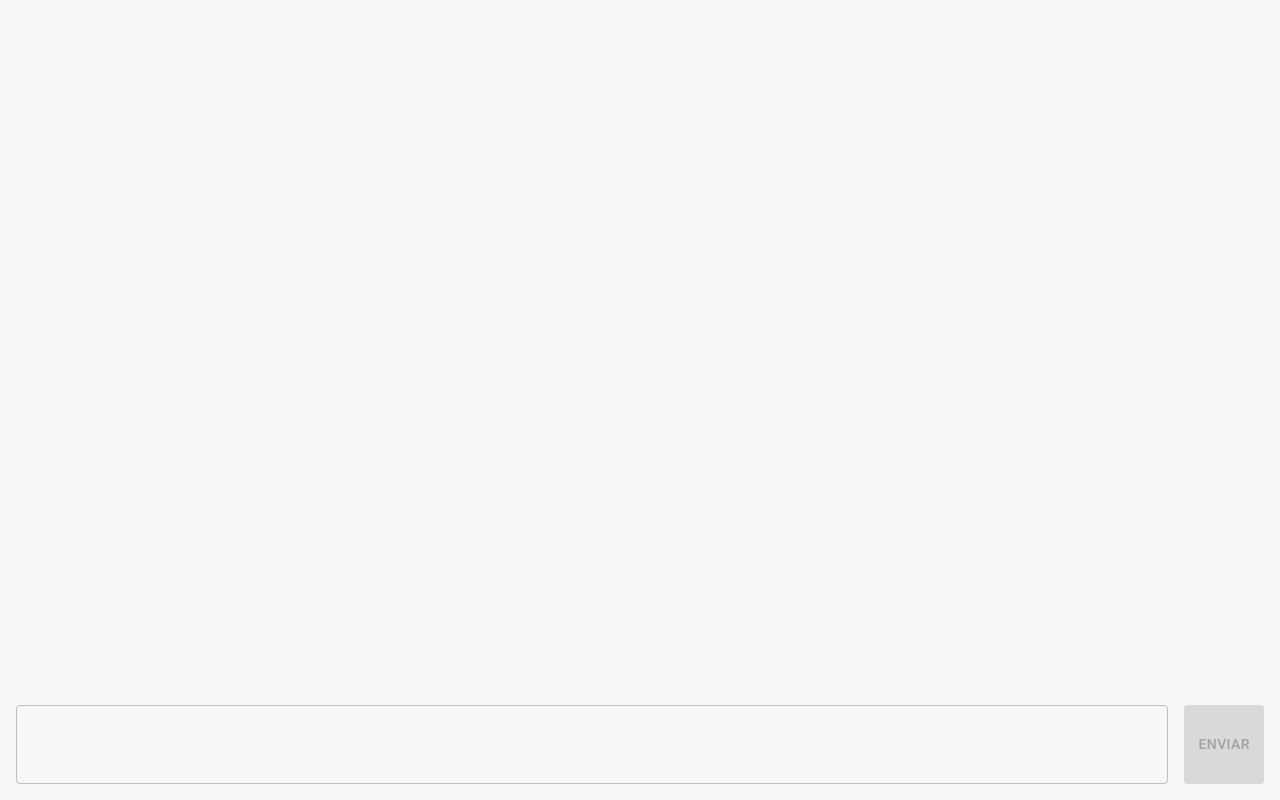
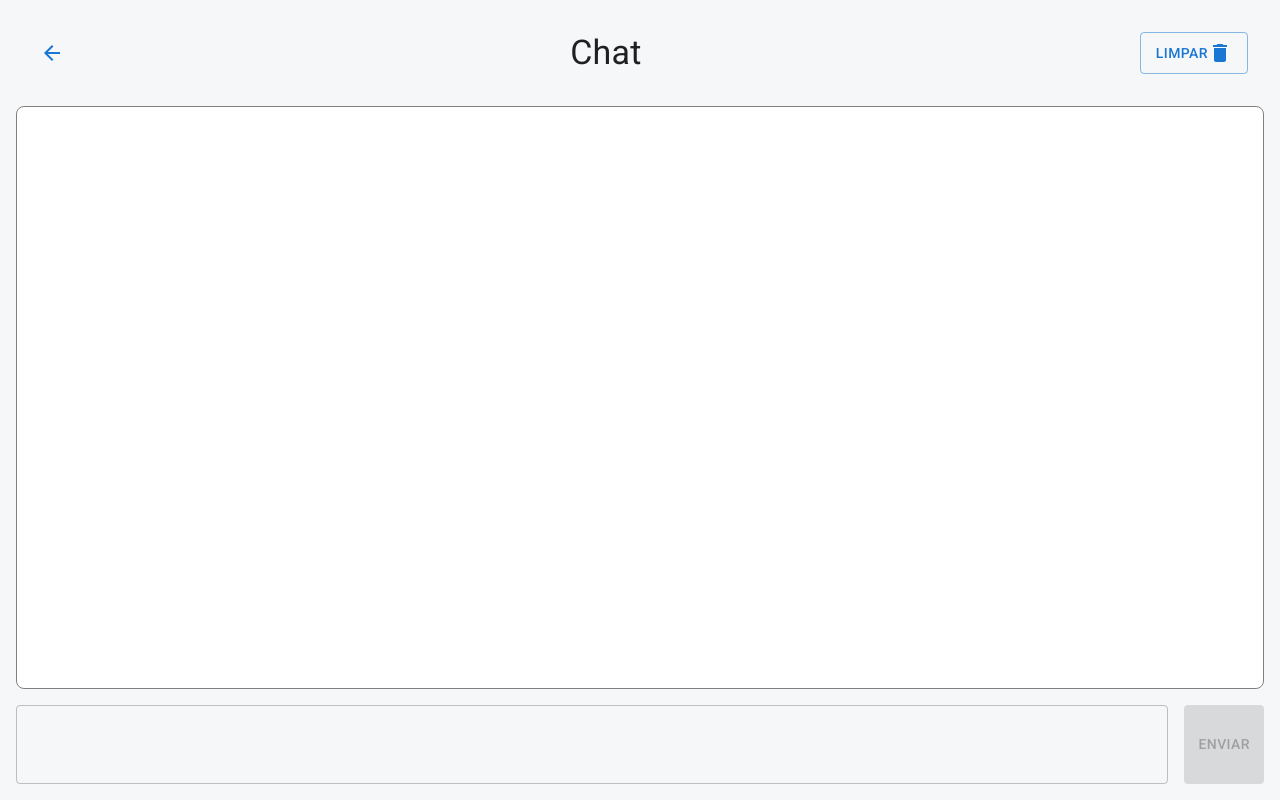
Before and after one commit to hgalvao98/chat, a React (Create React App) app: page /chat/1 in a window 1280 px wide. Built offline with nearby package versions, Linux system fonts and the light colour scheme.

Commit message:
added icons

```diff
--- a/package.json
+++ b/package.json
@@ -5,6 +5,7 @@
   "dependencies": {
     "@emotion/react": "^11.11.1",
     "@emotion/styled": "^11.11.0",
+    "@mui/icons-material": "^5.15.1",
     "@mui/material": "^5.15.1",
     "@tanstack/react-query": "^5.14.2",
     "@testing-library/jest-dom": "^5.17.0",
--- a/src/pages/ChatApp/index.tsx
+++ b/src/pages/ChatApp/index.tsx
@@ -1,11 +1,13 @@
 import { FormEvent, KeyboardEvent, useEffect, useRef, useState } from "react";
-import { useParams } from "react-router-dom";
+import { useNavigate, useParams } from "react-router-dom";
 import { v4 as uuidv4 } from "uuid";
 import { Message } from "../../types";
-import { Box, Button, TextField, Typography } from "@mui/material";
+import { Box, Button, IconButton, TextField, Typography } from "@mui/material";
+import { ArrowBack, Delete, Remove } from "@mui/icons-material";
 
 const ChatApp = () => {
   const params = useParams();
+  const navigate = useNavigate();
 
   const userId = params.name;
   const [messagesFromServer, setMessagesFromServer] = useState<Message[]>([]);
@@ -115,7 +117,7 @@ const ChatApp = () => {
       height="100vh"
       display="flex"
       flexDirection="column"
-      gap={3}
+      gap={2}
       p={4}
       overflow="auto"
       position="relative"
@@ -124,7 +126,42 @@ const ChatApp = () => {
       bgcolor="#f5f7f8"
       padding={2}
     >
-      <Box width="100%" overflow="auto" id="chat-container">
+      <Box
+        display="flex"
+        padding={2}
+        justifyContent="space-between"
+        width="100%"
+      >
+        <IconButton
+          onClick={() => {
+            navigate(-1);
+          }}
+        >
+          <ArrowBack color="primary" />
+        </IconButton>
+        <Typography variant="h4">Chat</Typography>
+        <Button
+          variant="outlined"
+          onClick={() => {
+            localStorage.removeItem("chatMessages");
+            setMessagesFromServer([]);
+          }}
+        >
+          Limpar
+          <Delete />
+        </Button>
+      </Box>
+      <Box
+        height="80%"
+        border="1px solid"
+        borderColor="gray"
+        borderRadius={2}
+        width="100%"
+        overflow="auto"
+        bgcolor="white"
+        id="chat-container"
+        p={2}
+      >
         {messagesFromServer.map((message) => (
           <Box
             display="flex"
```
Also changed, not shown: 1 other file (tests, documents, lock files or other folders).
